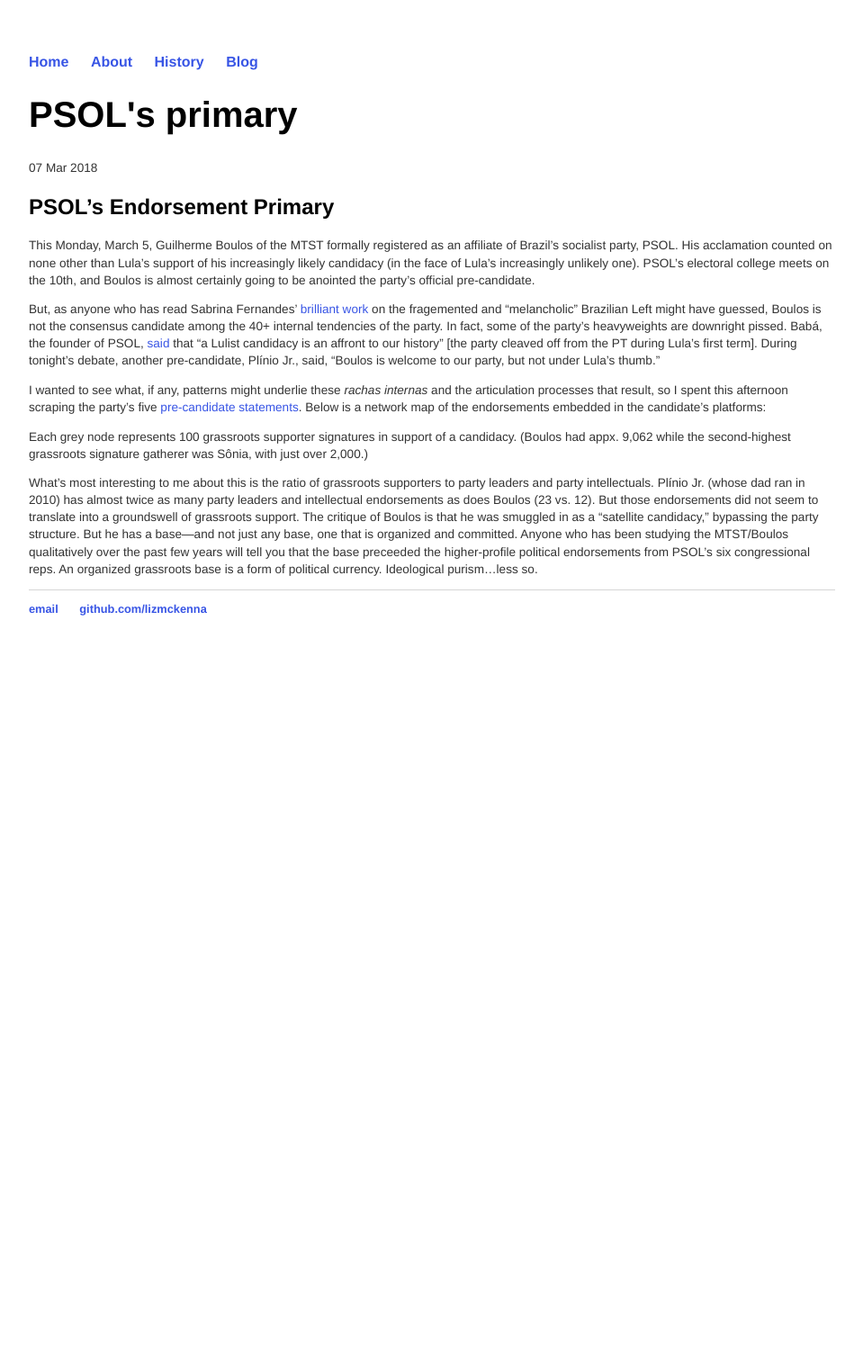
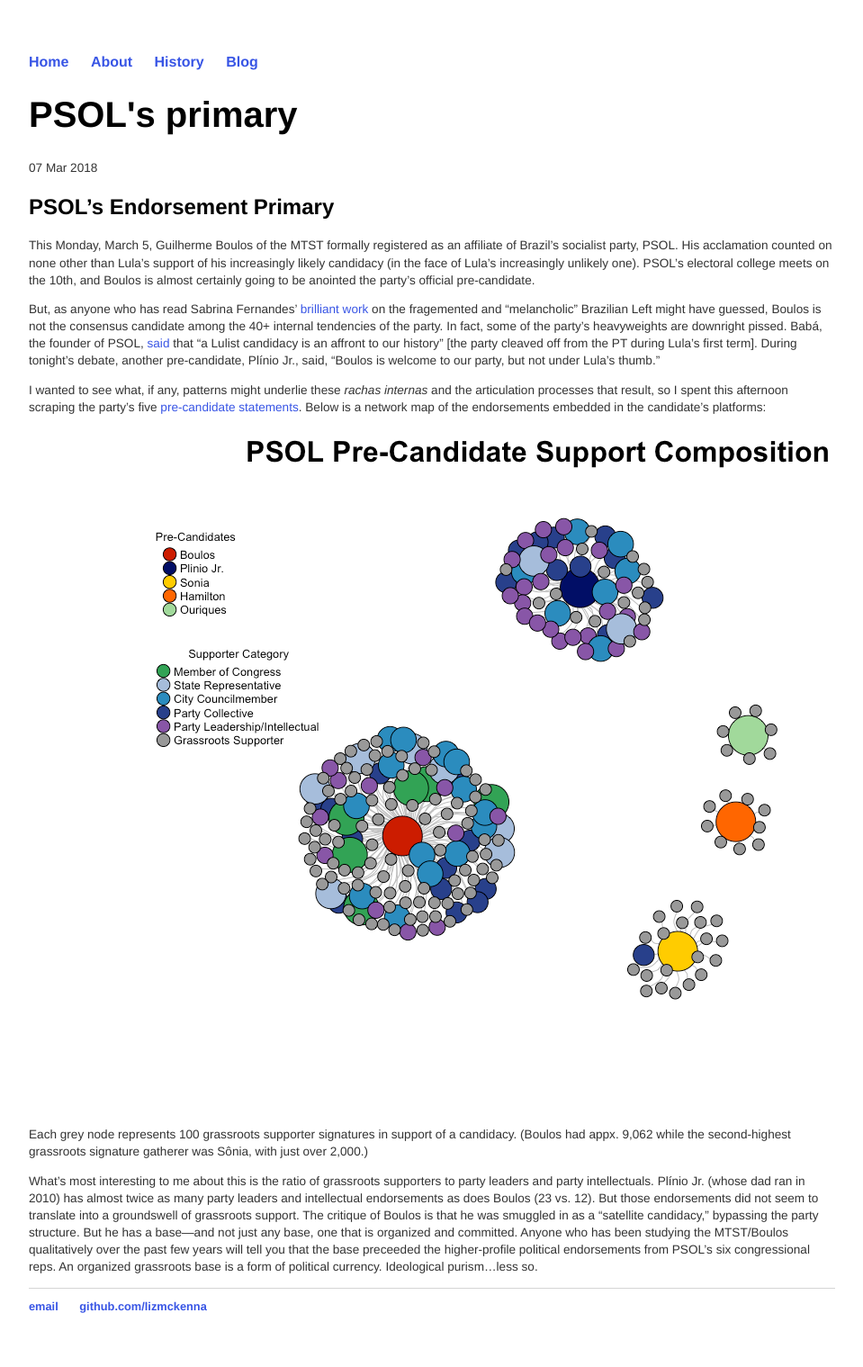
Before and after one commit to lizmckenna/elizabethmckenna.org, a Jekyll site: the page built from _posts/2018-03-07-psol-endorsement-primary.md, in a window 1280 px wide. Shown: the whole page at 90% size, without its empty margins (160-1119 px from the left). Built offline with Jekyll 4.4.1, drawn with Linux system fonts in a browser that asks for light colours; before the commit the page ends 900 px from its top, so only the background shows below that.

Commit message:
Update 2018-03-07-psol-endorsement-primary.md

```diff
--- a/_posts/2018-03-07-psol-endorsement-primary.md
+++ b/_posts/2018-03-07-psol-endorsement-primary.md
@@ -10,7 +10,9 @@
 But, as anyone who has read Sabrina Fernandes' <a href="http://www.ihu.unisinos.br/159-noticias/entrevistas/569025-a-fragmentacao-da-esquerda-a-crise-da-praxis-e-a-melancolia-entrevista-especial-com-sabrina-fernandes">brilliant work</a> on the fragemented and "melancholic" Brazilian Left might have guessed, Boulos is not the consensus candidate among the 40+ internal tendencies of the party. In fact, some of the party's heavyweights are downright pissed. Babá, the founder of PSOL, <a href="https://www.facebook.com/babapsol/">said</a> that "a Lulist candidacy is an affront to our history" [the party cleaved off from the PT during Lula's first term]. During tonight's debate, another pre-candidate, Plínio Jr., said, "Boulos is welcome to our party, but not under Lula's thumb."
 
 I wanted to see what, if any, patterns might underlie these <i>rachas internas</i> and the articulation processes that result, so I spent this afternoon scraping the party's five <a href="http://www.psol50.org.br/pre-candidaturas-a-presidencia/">pre-candidate statements</a>. Below is a network map of the endorsements embedded in the candidate's platforms:
-
+<br>
+ ![alt text](https://lizmckenna.github.io/images/180307_psol_network.png "Logo Title Text 1")
+ <br>
 Each grey node represents 100 grassroots supporter signatures in support of a candidacy. (Boulos had appx. 9,062 while the second-highest grassroots signature gatherer was Sônia, with just over 2,000.)
 
 What's most interesting to me about this is the ratio of grassroots supporters to party leaders and party intellectuals. Plínio Jr. (whose dad ran in 2010) has almost twice as many party leaders and intellectual endorsements as does Boulos (23 vs. 12). But those endorsements did not seem to translate into a groundswell of grassroots support. The critique of Boulos is that he was smuggled in as a "satellite candidacy," bypassing the party structure. But he has a base—and not just any base, one that is organized and committed. Anyone who has been studying the MTST/Boulos qualitatively over the past few years will tell you that the base preceeded the higher-profile political endorsements from PSOL's six congressional reps. An organized grassroots base is a form of political currency. Ideological purism...less so.
```
